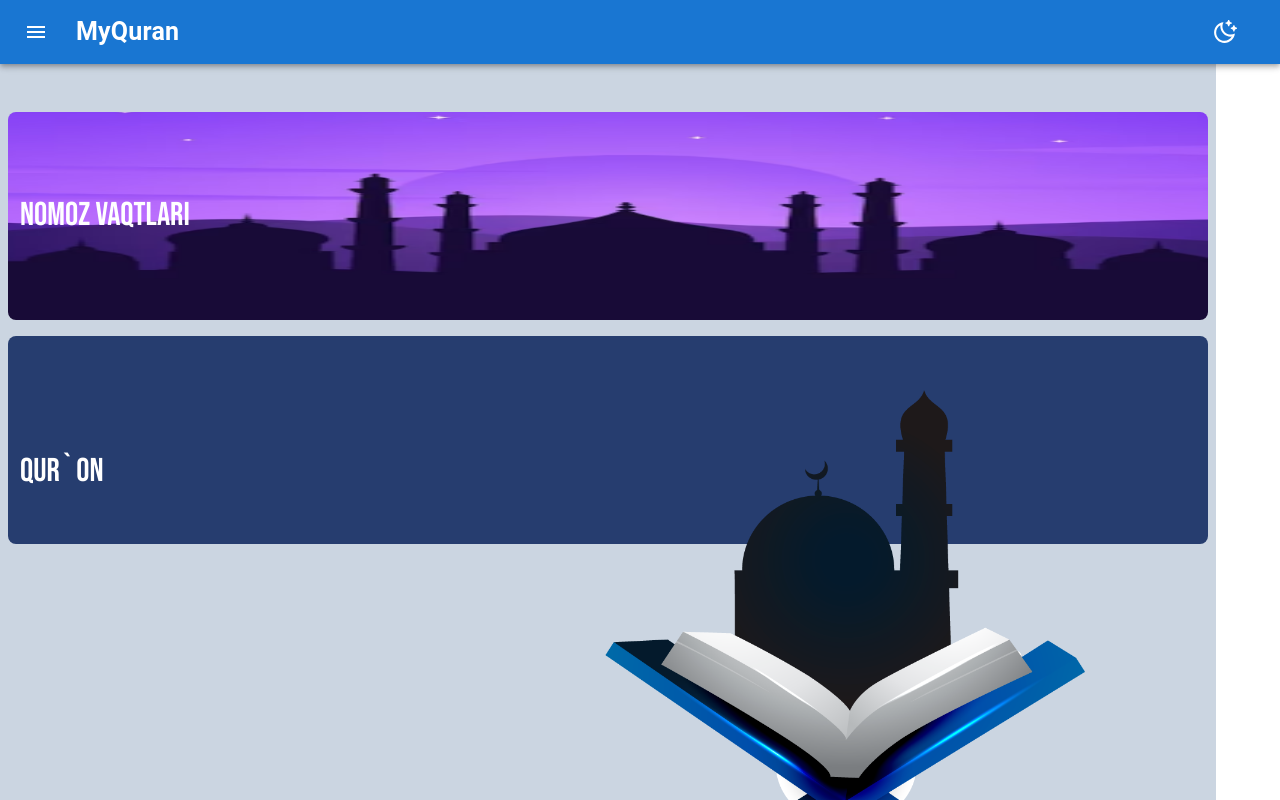
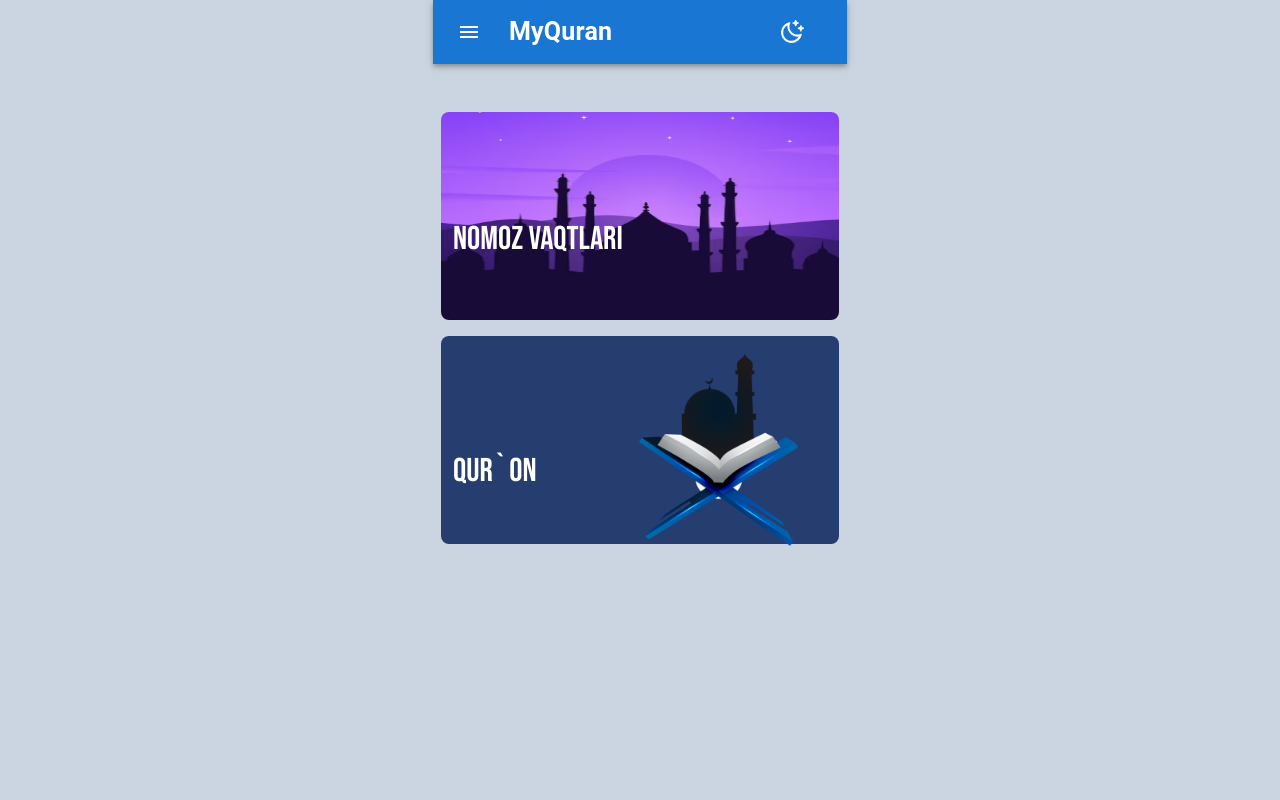
Before and after one commit to khurshidbekweb/MyQuran, a React (Vite) app: page /home in a window 1280 px wide. Shown: the top 800 px of the page. Built offline with nearby package versions, Linux system fonts and the light colour scheme.

Commit message:
add axios

```diff
--- a/src/components/header.jsx
+++ b/src/components/header.jsx
@@ -10,7 +10,7 @@ import DarkMod from './darkMod';
 
 const Navbar = () => {
     return (
-        <div className="drak:bg-gray-900 bg-slate-400">
+        <div className="container drak:bg-[#180B37] bg-slate-400">
             <Box sx={{ flexGrow: 1 }}>
             <AppBar position="static">
                 <Toolbar>
--- /dev/null
+++ b/src/components/inner.jsx
@@ -0,0 +1,23 @@
+import { Link } from "react-router-dom";
+import NomozVaqtlari from '../assets/images/nomoz_vaqtlari.png'
+import Quran from '../assets/images/Quran.png'
+
+
+const Inner = () => {
+    return (
+        <div className="container mx-auto">
+            <div className="pt-28 max-w-[414px] px-2 dark:bg-[#180B37] h-screen absolute top-0 z-[-1]">
+            <Link to='/home/nomoz_vaqtlari' className="relative block">
+                <h2 className="absolute w-[250px] bebas text-white text-[33px] bottom-14 left-3 font-semibold">Nomoz vaqtlari</h2>
+                <img className="w-[100%] h-52 rounded-lg" src={NomozVaqtlari} alt="Nomoz vaqtlatari"/>
+            </Link>
+            <Link to='/home/quran' className="relative h-52 mt-4 dark:bg-slate-600 bg-[#263D6F] block mx-auto rounded-lg">
+                <h2 className="absolute bebas text-white text-[33px] bottom-12 left-3 font-semibold">Qur`on</h2>
+                <img className="w-[60%]  ml-auto" src={Quran} alt="Quran" />
+            </Link>
+        </div>
+        </div>
+    );
+};
+
+export default Inner;
--- a/src/constants/baseUrlPrayer.js
+++ b/src/constants/baseUrlPrayer.js
@@ -1 +1 @@
-export const BASE_URL_PRAYER = ""
+export const BASE_URL_PRAYER = "https://islomapi.uz/api/"
--- a/src/index.css
+++ b/src/index.css
@@ -1,6 +1,10 @@
 @tailwind base;
 @tailwind components;
 @tailwind utilities;
+
+body{
+    background-color: #CBD5E1;
+}
 
 .bebas{
     font-family: "Bebas Neue", sans-serif;
--- a/src/main.jsx
+++ b/src/main.jsx
@@ -10,9 +10,7 @@ const queryClinet = new QueryClient()
 
 ReactDOM.createRoot(document.getElementById('root')).render(
   <QueryClientProvider client={queryClinet}>
-
-          <App />
-
-       <Toaster/>
+      <App />
+      <Toaster/>
   </QueryClientProvider>
 )
--- a/src/pages/home.jsx
+++ b/src/pages/home.jsx
@@ -1,22 +1,11 @@
-import { Link } from "react-router-dom";
-import NomozVaqtlari from '../assets/images/nomoz_vaqtlari.png'
-import Quran from '../assets/images/Quran.png'
 import Navbar from "../components/header";
+import Inner from "../components/inner";
 
 const Home = () => {
     return (
     <>
         <Navbar/>
-        <div className="pt-28 px-2 dark:bg-[#180B37] bg-slate-300 h-screen absolute top-0 z-[-1]">
-            <Link to='/home/nomoz_vaqtlari' className="relative">
-                <h2 className="absolute w-[250px] bebas text-white text-[33px] bottom-20 left-3 font-semibold">Nomoz vaqtlari</h2>
-                <img className="w-full h-52 rounded-lg" src={NomozVaqtlari} alt="Nomoz vaqtlatari"/>
-            </Link>
-            <Link to='/home/quran' className="relative w-full h-52 mt-4 dark:bg-slate-600 bg-[#263D6F] block mx-auto rounded-lg">
-                <h2 className="absolute bebas text-white text-[33px] bottom-12 left-3 font-semibold">Qur`on</h2>
-                <img className="w-[60%]  ml-auto" src={Quran} alt="Quran" />
-            </Link>
-        </div>
+        <Inner/>
     </>
     );
 };
--- a/src/pages/nomozVaqrlari.jsx
+++ b/src/pages/nomozVaqrlari.jsx
@@ -1,8 +1,13 @@
+import NomozVaqtlariImg from '../assets/images/nomoz_vaqtlari.png'
+
 
 const NomozVaqrlari = () => {
     return (
-        <div>
-
+        <div className='container h-screen dark:bg-[#180B37]'>
+            <div className="image-info relative">
+                <h1 className='absolute'>Namoz vaqtlari</h1>
+                <img className='w-full' src={NomozVaqtlariImg} alt="Nomoz vaqtlari" />
+            </div>
         </div>
     );
 };
--- a/tailwind.config.js
+++ b/tailwind.config.js
@@ -7,6 +7,16 @@ export default {
   ],
   theme: {
     extend: {},
+    container:{
+      center: true,
+      padding: '0 12px',
+      screens: {
+        sm: '390px',
+        md: '414px',
+        lg: '414px',
+        xl: '414px'
+      }
+    }
   },
   plugins: [],
 }
```
Also changed, not shown: src/configs/axios.js (renamed from src/configs/axiso.js).
